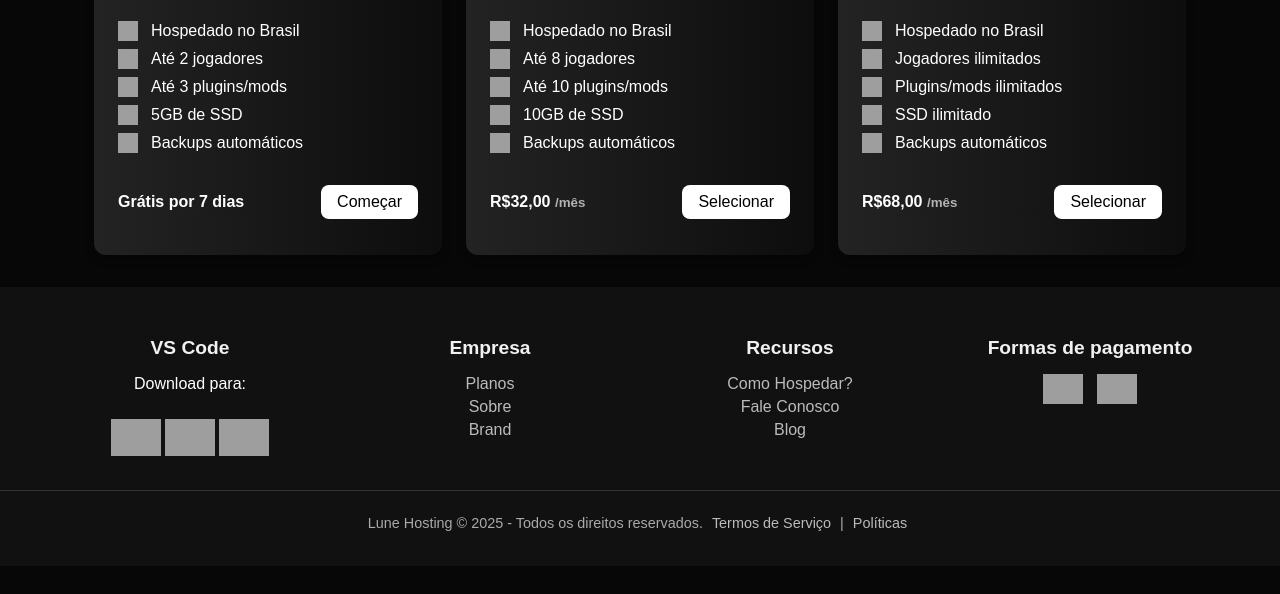
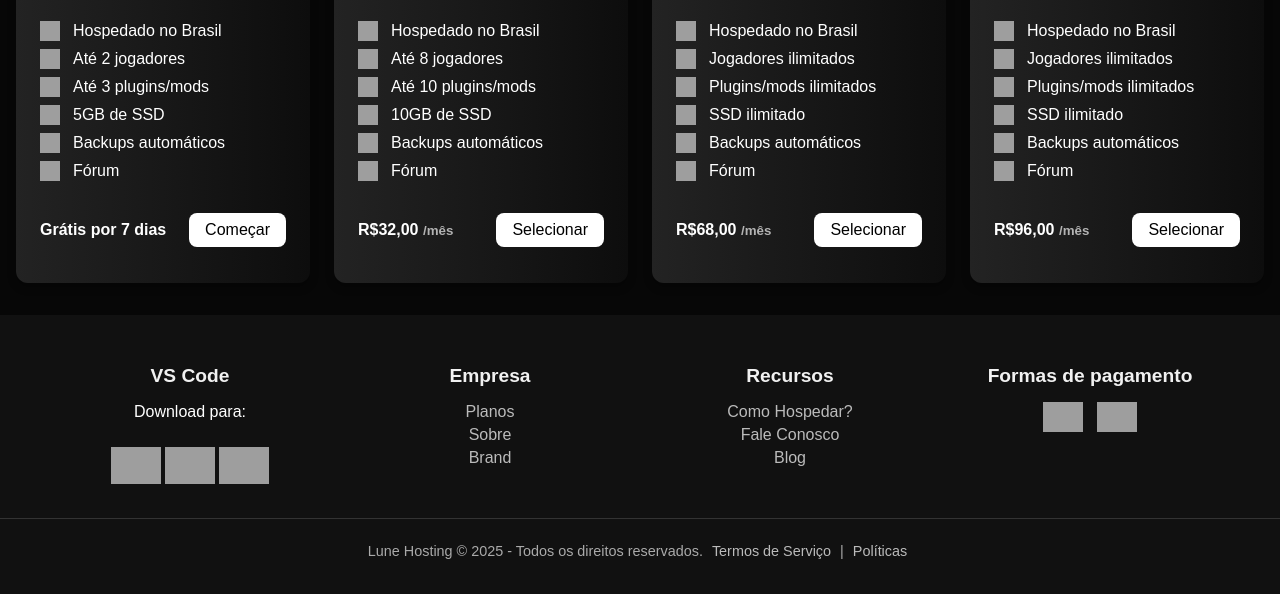
Before and after one commit to yZeyom/Lune-Hosting, a website: page planos-jogos.html in a window 1280 px wide. Shown: the part 296-890 px from the top of the page. Before the commit the page ends 862 px from the top, so only its background shows below. Drawn offline with Linux system fonts and the light colour scheme; grey boxes are pictures that could not be loaded.

Commit message:
Atualização 2.0

```diff
--- a/planos-jogos.html
+++ b/planos-jogos.html
@@ -52,9 +52,9 @@
         <div class="plans-container">
             <div class="plan-card">
                 <div class="plan-header">
-                    <h2 class="planteste-title">NOVIDADE</h2>
+                    <h2 class="planteste-title">Teste</h2>
                     <span class="plan-ram">
-                        <span class="ram-size">1 GB</span> <span class="ram-label"> RAM</span>
+                        <span class="ram-size">800 MB</span> <span class="ram-label"> RAM</span>
                     </span>
                 </div>
                 <div class="plan-details">
@@ -78,6 +78,10 @@
                         <img src="https://cdn.pixabay.com/photo/2016/01/20/18/35/x-1152114_960_720.png" alt="backup" style="width: 20px; height: 20px; vertical-align: middle; margin-right: 5px;">
                         Backups automáticos
                     </p>
+                    <p>
+                        <img src="https://cdn.pixabay.com/photo/2016/01/20/18/35/x-1152114_960_720.png" alt="backup" style="width: 20px; height: 20px; vertical-align: middle; margin-right: 5px;">
+                        Fórum
+                    </p>
                 </div>
                 <div class="plan-footer">
                     <p class="plan-price">Grátis por 7 dias</p>
@@ -87,7 +91,7 @@
 
             <div class="plan-card3">
                 <div class="plan-header">
-                    <h2 class="plan2-title">PROMOÇÃO</h2>
+                    <h2 class="plan2-title">Inicial</h2>
                     <span class="plan-ram">
                         <span class="ram-size">8 GB</span> <span class="ram-label"> RAM</span>
                     </span>
@@ -110,8 +114,12 @@
                         10GB de SSD
                     </p>
                     <p>
+                        <img src="https://cdn-icons-png.flaticon.com/512/190/190411.png" alt="backup" style="width: 20px; height: 20px; vertical-align: middle; margin-right: 5px;">
+                        Backups automáticos
+                    </p>
+                    <p>
                         <img src="https://cdn.pixabay.com/photo/2016/01/20/18/35/x-1152114_960_720.png" alt="backup" style="width: 20px; height: 20px; vertical-align: middle; margin-right: 5px;">
-                        Backups automáticos
+                        Fórum
                     </p>
                 </div>
                 <div class="plan-footer">
@@ -122,7 +130,46 @@
 
             <div class="plan-card">
                 <div class="plan-header">
-                    <h2 class="plan2-title">PROMOÇÃO</h2>
+                    <h2 class="plan2-title">Avançado</h2>
+                    <span class="plan-ram">
+                        <span class="ram-size">32 GB</span> <span class="ram-label"> RAM</span>
+                    </span>
+                </div>
+                <div class="plan-details">
+                    <p>
+                        <img src="https://cdn-icons-png.flaticon.com/512/190/190411.png" alt="location" style="width: 20px; height: 20px; vertical-align: middle; margin-right: 5px;">
+                        Hospedado no Brasil
+                    </p>
+                    <p>
+                        <img src="https://cdn-icons-png.flaticon.com/512/190/190411.png" alt="players" style="width: 20px; height: 20px; vertical-align: middle; margin-right: 5px;">
+                        Jogadores ilimitados
+                    </p>
+                    <p>
+                        <img src="https://cdn-icons-png.flaticon.com/512/190/190411.png" alt="plugins-mods" style="width: 20px; height: 20px; vertical-align: middle; margin-right: 5px;">
+                        Plugins/mods ilimitados
+                    </p>
+                    <p>
+                        <img src="https://cdn-icons-png.flaticon.com/512/190/190411.png" alt="plugins-mods" style="width: 20px; height: 20px; vertical-align: middle; margin-right: 5px;">
+                        SSD ilimitado
+                    </p>
+                    <p>
+                        <img src="https://cdn-icons-png.flaticon.com/512/190/190411.png" alt="backup" style="width: 20px; height: 20px; vertical-align: middle; margin-right: 5px;">
+                        Backups automáticos
+                    </p>
+                    <p>
+                        <img src="https://cdn-icons-png.flaticon.com/512/190/190411.png" alt="backup" style="width: 20px; height: 20px; vertical-align: middle; margin-right: 5px;">
+                        Fórum
+                    </p>
+                </div>
+                <div class="plan-footer">
+                    <p class="plan-price">R$<span id="iron-price">68,00</span> <small class="plan-month">/mês</small></p>
+                    <button class="free-button">Selecionar</button>
+                </div>
+            </div>
+
+            <div class="plan-card2">
+                <div class="plan-header">
+                    <h2 class="plan2-title">Empresarial</h2>
                     <span class="plan-ram">
                         <span class="ram2-size">RAM ilimitada</span>
                     </span>
@@ -148,12 +195,17 @@
                         <img src="https://cdn-icons-png.flaticon.com/512/190/190411.png" alt="backup" style="width: 20px; height: 20px; vertical-align: middle; margin-right: 5px;">
                         Backups automáticos
                     </p>
+                    <p>
+                        <img src="https://cdn-icons-png.flaticon.com/512/190/190411.png" alt="backup" style="width: 20px; height: 20px; vertical-align: middle; margin-right: 5px;">
+                        Fórum
+                    </p>
                 </div>
                 <div class="plan-footer">
-                    <p class="plan-price">R$<span id="iron-price">68,00</span> <small class="plan-month">/mês</small></p>
+                    <p class="plan-price">R$<span id="iron-price">96,00</span> <small class="plan-month">/mês</small></p>
                     <button class="free-button">Selecionar</button>
                 </div>
             </div>
+
                 </div>
             </div>
         </div>
--- a/style.css
+++ b/style.css
@@ -72,6 +72,18 @@ main p {
     text-align: left;
 }
 
+.plan-card2 {
+    background: linear-gradient(to right, #232323, #0d0d0d);
+    border-radius: 12px;
+    padding: 1.5rem;
+    width: 300px;
+    box-shadow: 0 4px 8px rgba(0, 0, 0, 0.3);
+    display: flex;
+    flex-direction: column;
+    justify-content: space-between;
+    text-align: left;
+}
+
 .plan-card3 {
     background: linear-gradient(to right, #232323, #0d0d0d);
     border-radius: 12px;
@@ -118,7 +130,7 @@ main p {
     font-size: 1.5rem;
     font-weight: bold;
     margin-top: -0rem;
-    background-color: yellow;
+    background-color: rgb(255, 255, 255);
     -webkit-background-clip: text;
     -webkit-text-fill-color: transparent;
     background-clip: text;
```
Also changed, not shown: index.html (+2 -2 lines), pagamento.html (+2 -5 lines).
